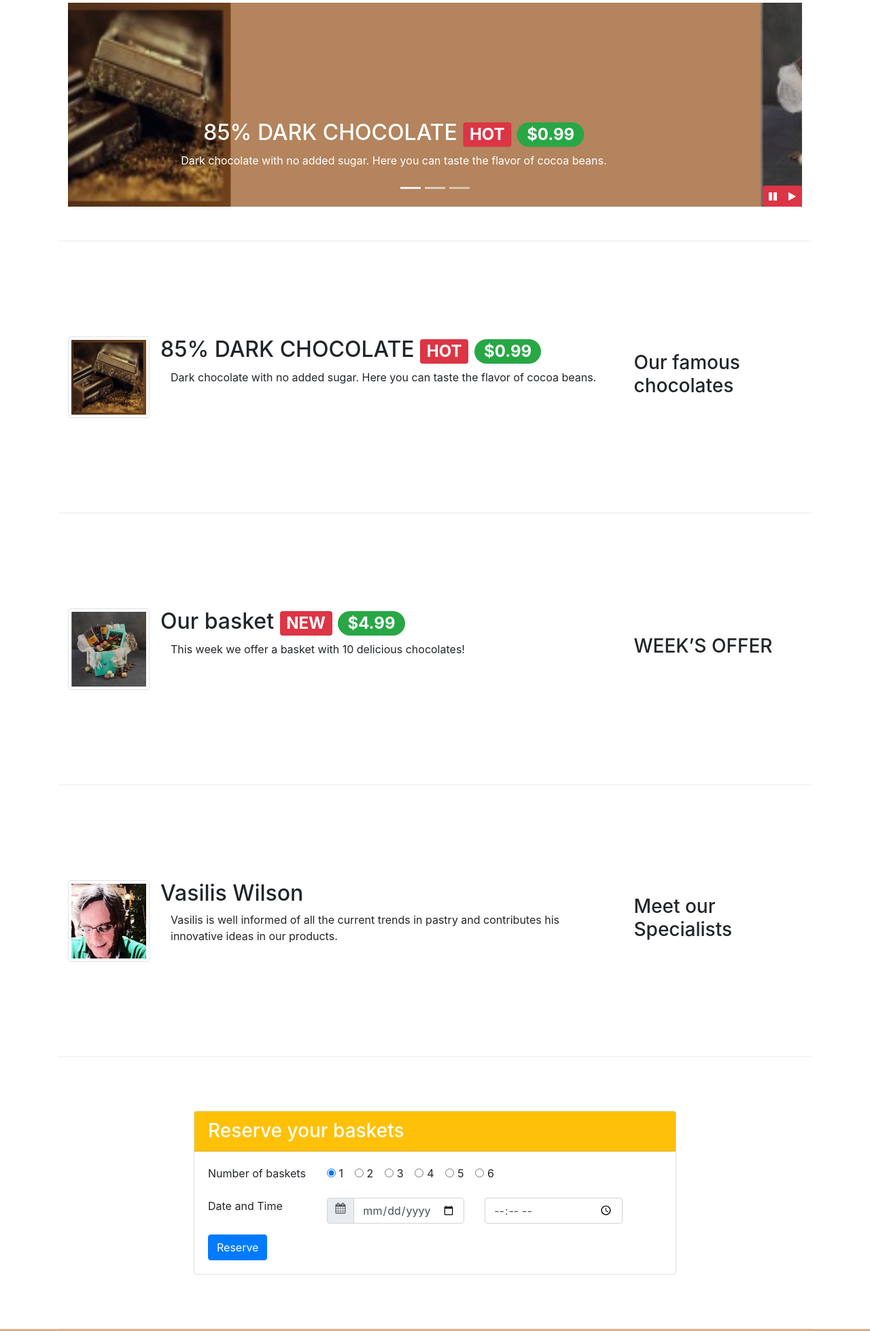
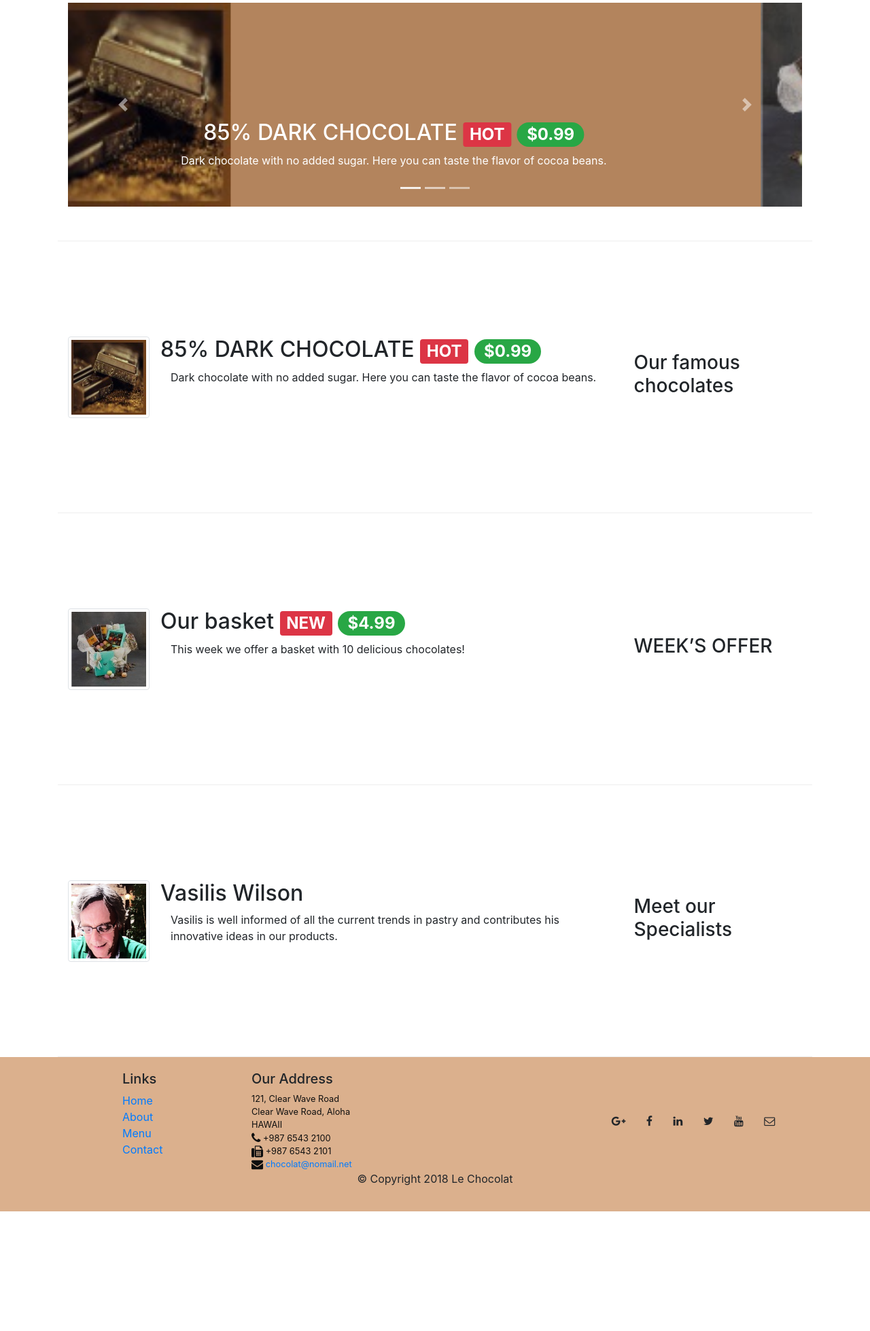
Before and after one commit to krispiekris/leChocolat, a website: page index.html in a window 1280 px wide. Shown: the part 380-2338 px from the top of the page at 68% size. After the commit the page ends 2162 px from the top, so only its background shows below. Drawn offline with nearby package versions, Linux system fonts and the light colour scheme.

Commit message:
Bootstrap Assignment 10 Final

```diff
--- a/index.html
+++ b/index.html
@@ -31,25 +31,25 @@
                         <a class="nav-link" href="./aboutus.html"><span class="fa fa-info fa-lg"></span> About</a>
                     </li>
                     <li class="nav-item">
-                        <a class="nav-link" href="./menu.html"><span class="fa fa-list fa-lg"></span> Menu</a>
+                        <a class="nav-link" href="#"><span class="fa fa-list fa-lg"></span> Menu</a>
                     </li>
                     <li class="nav-item">
                         <a class="nav-link" href="./contactus.html"><span class="fa fa-address-card fa-lg"></span>
                             Contact</a>
                     </li>
                 </ul>
-                <!-- <span class="navbar-text ml-auto">
+                <span class="navbar-text ml-auto">
                     <a data-toggle="modal" href="#loginModal">
                         <span class="fa fa-sign-in"></span> Login
                     </a>
-                </span> -->
+                </span>
             </div>
         </div>
     </nav>
 
-    <!-- <div id="loginModal" class="modal fade" role="dialog">
+    <div id="loginModal" class="modal fade" role="dialog">
         <div class="modal-dialog modal-lg" role="content">
-
+            <!-- Modal content-->
             <div class="modal-content">
                 <div class="modal-header">
                     <h4 class="modal-title">Login </h4>
@@ -93,7 +93,7 @@
 
     <div id="reserveModal" class="modal fade" role="dialog">
         <div class="modal-dialog modal-lg" role="content">
-
+            <!-- Modal content-->
             <div class="modal-content">
                 <div class="modal-header">
                     <h4 class="modal-title">Reserve your baskets</h4>
@@ -155,7 +155,6 @@
                             <div class="input-group col-12 col-sm-4">
                                 <div class="input-group-prepend">
                                     <span class="input=input-group-text fa fa-clock-o"></span>
-
                                 </div>
                                 <input type="time" class="form-control">
                             </div>
@@ -188,7 +187,7 @@
                 </div>
             </div>
         </div>
-    </div> -->
+    </div>
     <header class="jumbotron">
         <div class="container">
             <div class="row row-header">
@@ -202,7 +201,7 @@
                     <img src="images/logo.png" class="img-fluid">
                 </div>
                 <div class="col col-sm-3">
-                    <a class="btn btn-warning" href="#reserveForm"a><!--data-toggle="modal" data-target="#reserveModal"-->
+                    <a class="btn btn-warning" data-toggle="modal" data-target="#reserveModal">
                         Reserve your baskets
                     </a>
                 </div>
@@ -256,14 +255,14 @@
                         <li data-target="#mycarousel" data-slide-to="1"></li>
                         <li data-target="#mycarousel" data-slide-to="2"></li>
                     </ol>
-                    <div class="btn-group" id="carouselButtons">
-                        <button class="btn btn-danger btn-sm" id="carousel-pause">
-                            <span class="fa fa-pause"></span>
-                        </button>
-                        <button class="btn btn-danger btn-sm" id="carousel-play">
-                            <span class="fa fa-play"></span>
-                        </button>
-                    </div>
+                    <a class="carousel-control-prev" href="#mycarousel" role="button" data-slide="prev">
+                        <span class="carousel-control-prev-icon" aria-hidden="true"></span>
+                        <span class="sr-only">Previous</span>
+                    </a>
+                    <a class="carousel-control-next" href="#mycarousel" role="button" data-slide="next">
+                        <span class="carousel-control-next-icon" aria-hidden="true"></span>
+                        <span class="sr-only">Next</span>
+                    </a>
                 </div>
             </div>
         </div>
@@ -318,9 +317,9 @@
                 </div>
             </div>
         </div>
-        <div class="row row-content align-items-center justify-content-center">
+        <!-- <div class="row row-content align-items-center justify-content-center">
             <div class="col-12 col-sm-8">
-                <div class="card" id="reserveForm">
+                <div class="card">
                     <h3 class="card-header bg-warning text-white">Reserve your baskets</h3>
                     <div class="card-body">
                         <form>
@@ -332,36 +331,40 @@
                                     <div class="form-check form-check-inline">
                                         <input class="form-check-input" type="radio" name="inlineRadioOptions"
                                             id="inlineRadio1" value="option1" checked>
-                                        <label class="form-check-label" for="inlineRadio1">1 </label>
+                                        <label class="form-check-label" for="inlineRadio1"></label>
+                                    </div>
+
+                                </div>
+                                <div class="form-check form-check-inline">
+                                    <input class="form-check-input" type="radio" name="inlineRadioOptions"
+                                        id="inlineRadio1" value="option1" checked>
+                                    <label class="form-check-label" for="inlineRadio1"></label>
                                 </div>
                                 <div class="form-check form-check-inline">
                                     <input class="form-check-input" type="radio" name="inlineRadioOptions"
                                         id="inlineRadio2" value="option2">
-                                        <label class="form-check-label" for="inlineRadio2">2</label>
+                                    <label class="form-check-label" for="inlineRadio2"></label>
                                 </div>
                                 <div class="form-check form-check-inline">
                                     <input class="form-check-input" type="radio" name="inlineRadioOptions"
                                         id="inlineRadio3" value="option3">
-                                        <label class="form-check-label" for="inlineRadio3">3</label>
+                                    <label class="form-check-label" for="inlineRadio3"></label>
                                 </div>
                                 <div class="form-check form-check-inline">
                                     <input class="form-check-input" type="radio" name="inlineRadioOptions"
                                         id="inlineRadio4" value="option4">
-                                        <label class="form-check-label" for="inlineRadio3">4</label>
+                                    <label class="form-check-label" for="inlineRadio4"></label>
                                 </div>
                                 <div class="form-check form-check-inline">
                                     <input class="form-check-input" type="radio" name="inlineRadioOptions"
                                         id="inlineRadio5" value="option5">
-                                        <label class="form-check-label" for="inlineRadio5">5</label>
+                                    <label class="form-check-label" for="inlineRadio5"></label>
                                 </div>
                                 <div class="form-check form-check-inline">
                                     <input class="form-check-input" type="radio" name="inlineRadioOptions"
                                         id="inlineRadio6" value="option6">
-                                        <label class="form-check-label" for="inlineRadio6">6</label>
+                                    <label class="form-check-label" for="inlineRadio6"></label>
                                 </div>
-
-                                </div>
-
                             </div>
                             <div class="form-group row">
                                 <label class="col-12 col-sm-3">
@@ -369,14 +372,15 @@
                                 </label>
                                 <div class="input-group col-12 col-sm-4">
                                     <div class="input-group-prepend">
-                                        <span class="input-group-text fa fa-calendar" id="date"></span>
+                                        <span class="input-group-text fa fa-calendar" id="date"><i
+                                                class="fa fa-calendar" aria-hidden="true"></i></span>
                                     </div>
                                     <input type="date" class="form-control">
                                 </div>
                                 <div class="input-group col-12 col-sm-4">
-                                    <!-- <div class="input-group-prepend">
+                                    <div class="input-group-prepend">
                                         <span class="input=input-group-text fa fa-clock-o"></span>
-                                    </div> -->
+                                    </div>
                                     <input type="time" class="form-control">
                                 </div>
                             </div>
@@ -385,7 +389,7 @@
                     </div>
                 </div>
             </div>
-        </div>
+        </div> -->
     </div>
     <footer class="footer">
         <div class="container">
@@ -395,7 +399,7 @@
                     <ul class="list-unstyled">
                         <li><a href="#">Home</a></li>
                         <li><a href="./aboutus.html">About</a></li>
-                        <li><a href="./menu.html">Menu</a></li>
+                        <li><a href="#">Menu</a></li>
                         <li><a href="./contactus.html">Contact</a></li>
                     </ul>
                 </div>
@@ -440,7 +444,6 @@
     <script src="node_modules/tether/dist/js/tether.min.js"></script>
     <script src="node_modules/popper.js/dist/umd/popper.min.js"></script>
     <script src="node_modules/bootstrap/dist/js/bootstrap.min.js"></script>
-    <script src="js/scripts.js"></script>
 </body>
 
 </html>
```
Lines whose indentation alone changed are shown as unchanged.
